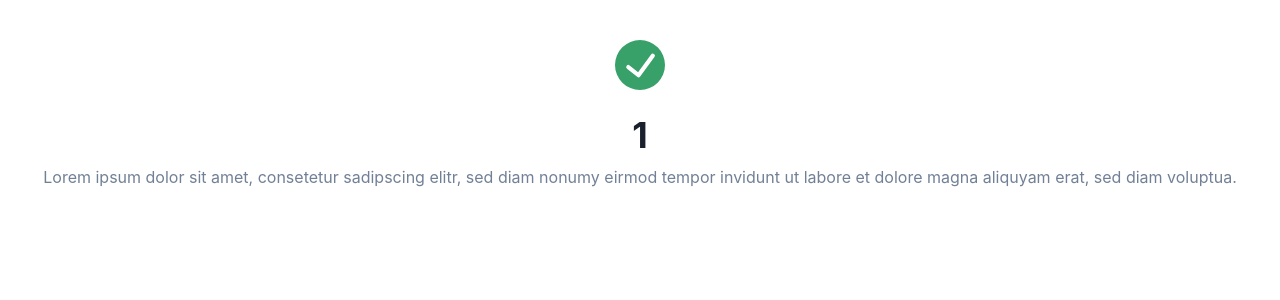
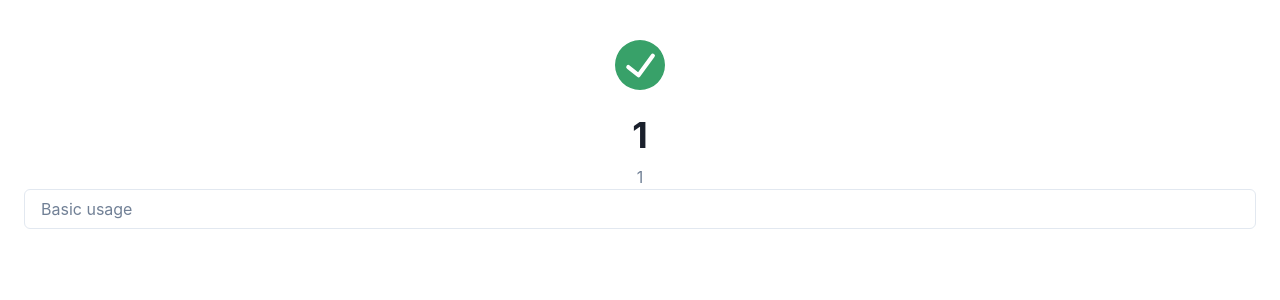
Before and after one commit to BastienMall/NextJs, a Next.js app: page /1 in a window 1280 px wide. Shown: the top 300 px of the page. Built offline with nearby package versions, Linux system fonts and the light colour scheme.

Commit message:
Implémentation d'un hook à partir du titre et d'un input

```diff
--- a/src/Components/Success/index.tsx
+++ b/src/Components/Success/index.tsx
@@ -1,19 +1,42 @@
 'use client'
 
-import { Box, Heading, Text } from '@chakra-ui/react'
+import { Box, Heading, Input, Text } from '@chakra-ui/react'
 import { CheckCircleIcon } from '@chakra-ui/icons'
+import { useEffect, useState } from 'react'
 
 export default function Success(props : {title:string}) {
+
+  const [title, setTitle] = useState<string>(props.title)
+  const [lengthTitle, setLengthTitle] = useState(0)
+
+  useEffect(()=> {
+   setLengthTitle(props.title.length)
+  }, [props.title] )
+
+  const onChangeInput = (e:any) => {
+
+    setTitle(e.target.value)
+
+    if (e.target.value.length == 0) {
+      setTitle(props.title)
+    }
+  }
+
+
+
   return (
     <Box textAlign="center" py={10} px={6}>
       <CheckCircleIcon boxSize={'50px'} color={'green.500'} />
       <Heading as="h2" size="xl" mt={6} mb={2}>
-        {props.title}
+        {title}
       </Heading>
       <Text color={'gray.500'}>
-        Lorem ipsum dolor sit amet, consetetur sadipscing elitr, sed diam nonumy eirmod
-        tempor invidunt ut labore et dolore magna aliquyam erat, sed diam voluptua.
+      {lengthTitle}
       </Text>
+      <Input
+       placeholder='Basic usage'
+       onChange={onChangeInput}
+       />
     </Box>
   )
 }
--- a/src/pages/[id].tsx
+++ b/src/pages/[id].tsx
@@ -6,7 +6,7 @@ import { NextPageContext } from 'next'
 import Head from 'next/head'
 import Success from '@/Components/Success'
 
-
+// Correspond au Front
 export default function Home(props: any) {
     console.log(props)
     return (
@@ -26,6 +26,7 @@ export default function Home(props: any) {
   }
 
 
+//Correspond au back
 export async function getServerSideProps(context: NextPageContext) {
     // Fetch data from external API
 
```
